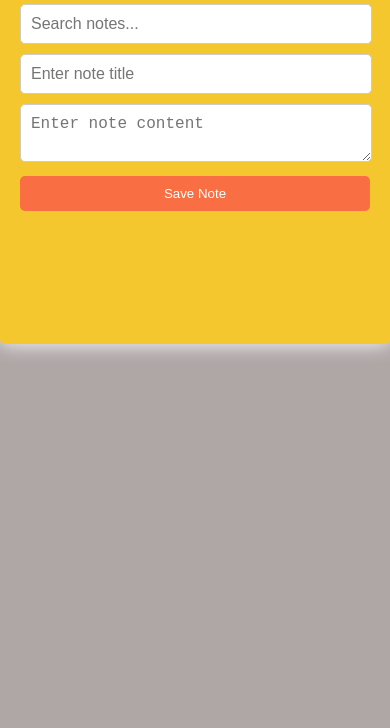
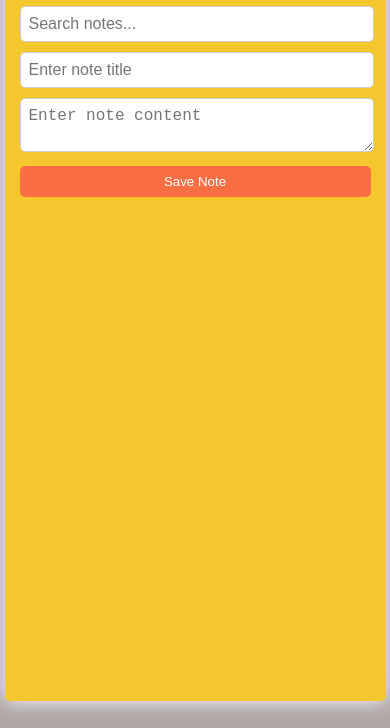
Before and after one commit to Harshkau/Online-Notes-App, a plain HTML site: page index.html in a window 390 px wide. Shown: the part 116-844 px from the top of the page. Drawn offline with Linux system fonts and the light colour scheme.

Commit message:
Update index.html

```diff
--- a/index.html
+++ b/index.html
@@ -4,8 +4,7 @@
     <meta charset="UTF-8">
     <meta name="viewport" content="width=device-width, initial-scale=1.0">
     <script src="https://cdnjs.cloudflare.com/ajax/libs/showdown/1.9.1/showdown.min.js"></script>
-    <link  class="icon"rel="icon" href="https://encrypted-tbn0.gstatic.com/images?q=tbn:ANd9GcShl93v6kL6fsXx42ixg5I88ACn1jRONchMbg&usqp=CAU"  /
-    >
+    <link class="icon" rel="icon" href="https://encrypted-tbn0.gstatic.com/images?q=tbn:ANd9GcShl93v6kL6fsXx42ixg5I88ACn1jRONchMbg&usqp=CAU">
     <title>Online Notes App</title>
     <style>
         body {
@@ -13,19 +12,22 @@
             margin: 0;
             padding: 0;
             background-color: #afa6a6;
+            height: 100vh;
+            display: flex;
+            justify-content: center;
+            align-items: center;
         }
 
         #container {
-            max-width: 600px;
-            margin: 20px auto;
+            width: 90%;
+            max-width: 800px;
             background-color: rgb(245, 199, 47);
             padding: 20px;
             border-radius: 5px;
             box-shadow: 0 0 20px rgb(255, 255, 255);
             overflow-y: auto;
-            height: 400px; /* Set a fixed height for the container */
-            scroll-snap-type: y,x; /* Enable scroll snap behavior */
-
+            height: 90vh; /* Set a fixed height for the container */
+            scroll-snap-type: y proximity; /* Enable scroll snap behavior */
         }
 
         h1 {
@@ -48,7 +50,7 @@
             border: none;
             border-radius: 5px;
             cursor: pointer;
-            width:100%;
+            width: 100%;
         }
 
         button:hover {
@@ -67,7 +69,7 @@
         .note button {
             margin-left: 10px;
             background-color: #dc3545;
-            width:fit-content;
+            width: fit-content;
         }
 
         /* Fix for text going outside the container */
@@ -76,17 +78,30 @@
             word-wrap: break-word;
         }
 
-        #noteList{
-          margin:10px;
+        #noteList {
+            margin: 10px;
+        }
+
+        @media (max-width: 600px) {
+            #container {
+                padding: 15px;
+            }
+
+            input[type="text"], textarea {
+                width: calc(100% - 15px);
+                padding: 8px;
+            }
+
+            button {
+                padding: 8px 15px;
+            }
         }
     </style>
 </head>
 <body>
-
     <div id="container">
         <h1>Online Notes App</h1>
         <input type="text" id="searchInput" placeholder="Search notes..." oninput="searchNotes()">
-
         <input type="text" id="noteTitle" placeholder="Enter note title">
         <textarea id="noteContent" placeholder="Enter note content"></textarea>
         <button onclick="saveNote()">Save Note</button>
```
